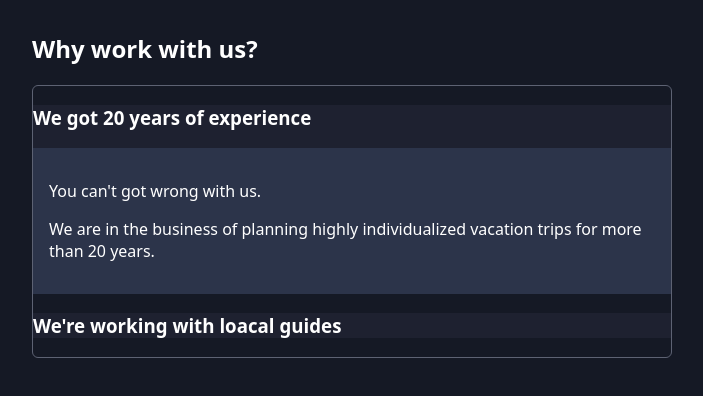
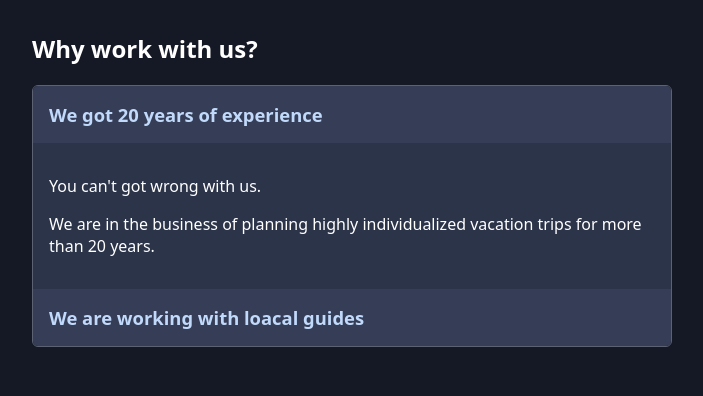
Before and after one commit to amr4356/ReactPatterns, a React (Vite) app: page / in a window 1280 px wide. Both pictures are taken after a click on the element "We got 20 years of experience". Shown: the top 396 px of the page, without its empty margins (288-991 px from the left). Built offline with nearby package versions, Linux system fonts and the light colour scheme.

Commit message:
513. Adding Extra Components For Reusability & Configurability

```diff
--- a/src/App.jsx
+++ b/src/App.jsx
@@ -6,17 +6,27 @@ function App() {
       <section>
         <h2>Why work with us?</h2>
         <Accordion className="accordion">
-          <Accordion.Item id="experience" className='accordion-item' title="We got 20 years of experience">
+          <Accordion.Item className='accordion-item' >
+            <Accordion.Title className='accordion-item-title' id="experience">
+              We got 20 years of experience
+            </Accordion.Title>
+            <Accordion.Content className="accordion-item-content" id="experience">
               <article>
                 <p>You can&apos;t got wrong with us.</p>
                 <p>We are in the business of planning highly individualized vacation trips for more than 20 years.</p>
               </article>
+            </Accordion.Content>
           </Accordion.Item>
-          <Accordion.Item id="local-guides" className="accordion-item" title="We're working with loacal guides">
+          <Accordion.Item  className="accordion-item">
+            <Accordion.Title id="local-guides" className='accordion-item-title' >
+              We are working with loacal guides
+            </Accordion.Title>
+            <Accordion.Content id="local-guides" className="accordion-item-content" >
               <article>
                 <p>we are not doing this along form our office.</p>
                 <p>Instead, we are workin with local guides to ensure a safe and pleasant vacation </p>
               </article>
+            </Accordion.Content>
           </Accordion.Item>
         </Accordion>
       </section>
--- a/src/components/Accordion/Accordion.jsx
+++ b/src/components/Accordion/Accordion.jsx
@@ -1,5 +1,7 @@
 import { createContext,useState ,useContext} from "react";
 import AccordionItem from "./AccordionItem.jsx";
+import AccordionTitle from "./AccordionTitle.jsx";
+import AccordionContent from "./AccordionContent.jsx";
 
 const AccordionContext=createContext();
 
@@ -35,3 +37,5 @@ export default function Accordion({children, className}){
 }
 
 Accordion.Item= AccordionItem
+Accordion.Title= AccordionTitle
+Accordion.Content= AccordionContent
--- /dev/null
+++ b/src/components/Accordion/AccordionContent.jsx
@@ -0,0 +1,10 @@
+import { useAccordionContext } from "./Accordion";
+
+export default function AccordionContent({id,className,children}){
+    const {openItemId}=useAccordionContext();
+    const isOpen= openItemId === id;
+
+    return (
+        <div className={isOpen ? `${className ?? ''} open` : `${className ?? ''} close`}>{children}</div>
+    );
+}
--- a/src/components/Accordion/AccordionItem.jsx
+++ b/src/components/Accordion/AccordionItem.jsx
@@ -1,16 +1,9 @@
-import { useAccordionContext } from "./Accordion";
 
-export default function AccordionItem({id,className, title, children}){
-    const {openItemId, toggleItem}=useAccordionContext();
-
-
-   const isOpen= openItemId === id;
-
+export default function AccordionItem({className, children}){
 
     return (
         <li className={className}>
-            <h3 onClick={() => toggleItem(id)}>{title}</h3>
-            <div className={isOpen ? 'accordion-item-content open' : 'accordion-item-content'}>{children}</div>
+            {children}
         </li>
     );
 }
--- /dev/null
+++ b/src/components/Accordion/AccordionTitle.jsx
@@ -0,0 +1,8 @@
+import { useAccordionContext } from "./Accordion";
+
+export default function AccordionTitle({id,className,children}){
+    const {toggleItem}=useAccordionContext();
+    return (
+        <h3 className={className} onClick={() => toggleItem(id)}>{children}</h3>
+    );
+}
--- a/src/index.css
+++ b/src/index.css
@@ -62,9 +62,12 @@ main {
 }
 
 .accordion-item-content {
-  display: none;
   padding: 1rem;
   background-color: #2c344a;
+}
+
+.close{
+  display: none;
 }
 
 .open {
```
Lines whose indentation alone changed are shown as unchanged.
